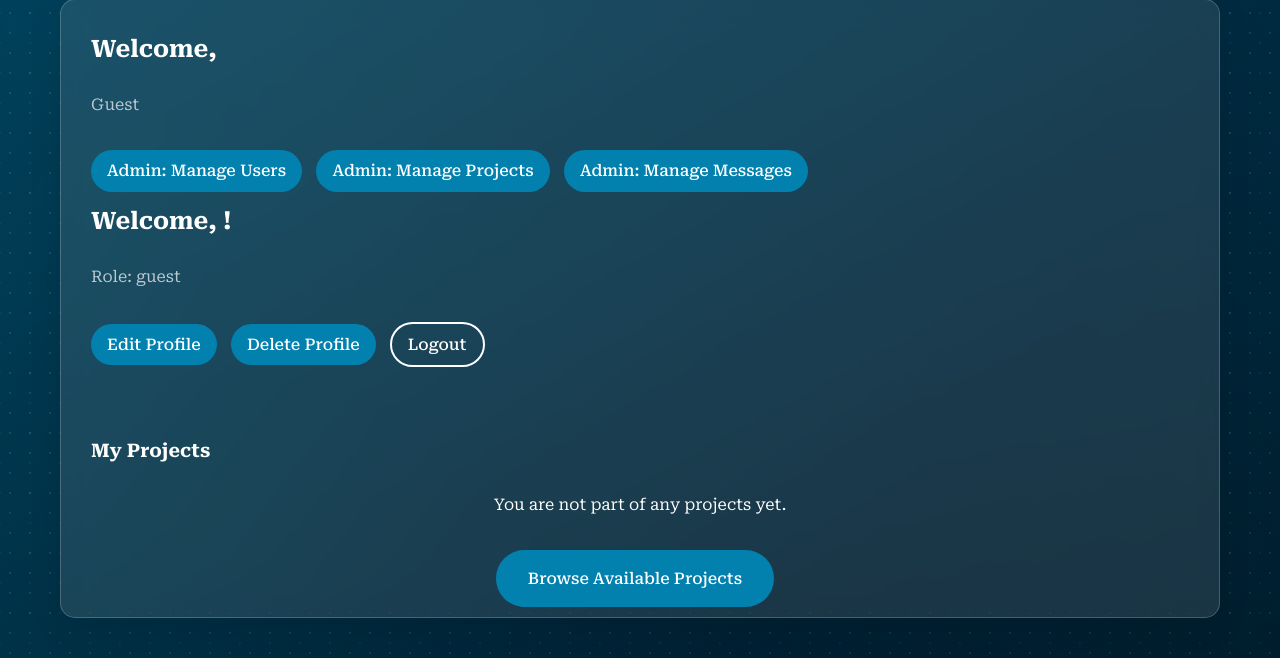
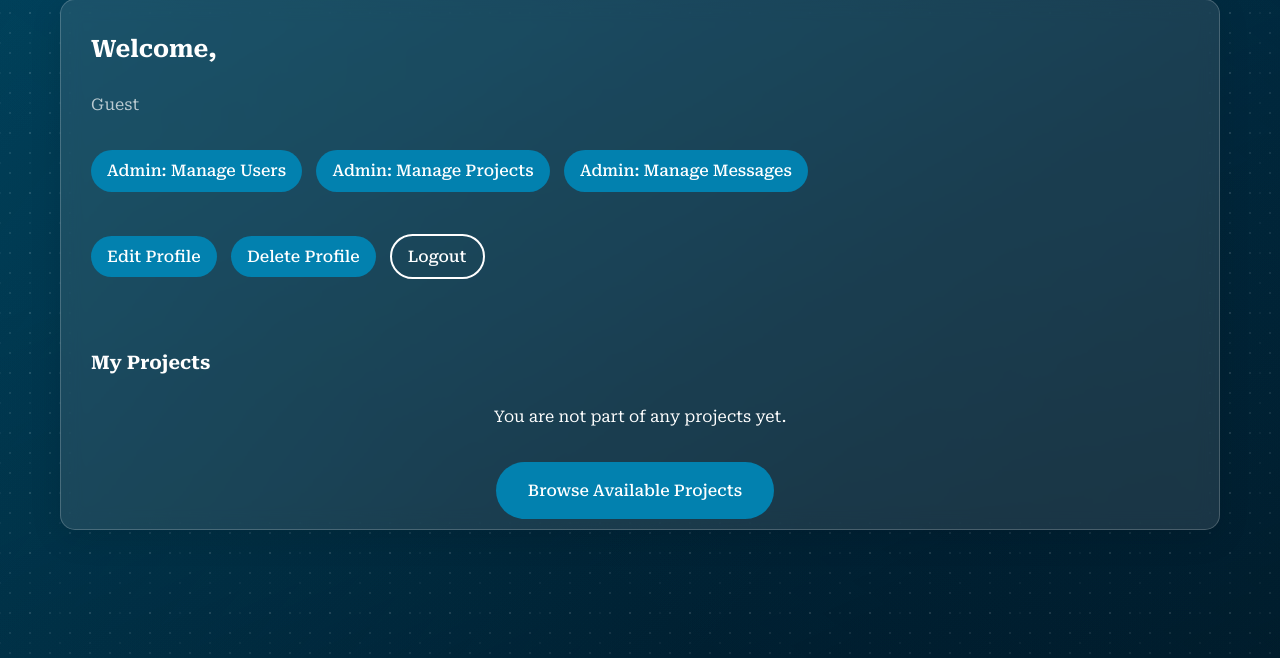
Before and after one commit to zackychan97/CIS375_Spring2025_Project1, a PHP site: page /dashboard.php in a window 1280 px wide. Shown: the part 137-795 px from the top of the page. Run offline with PHP 8.4, Linux system fonts and the light colour scheme; tables that the repository leaves empty or names only in its code hold one stand-in row (values such as "Sample post").

Commit message:
Presentation ready

```diff
--- a/dashboard.php
+++ b/dashboard.php
@@ -41,8 +41,6 @@
                 <a href="manage_projects.php" class="btn btn-secondary me-2 px-2 py-1">Admin: Manage Projects</a>
                 <a href="manage_messages.php" class="btn btn-secondary me-2 px-2 py-1">Admin: Manage Messages</a>
 
-                <h2 class="mb-3">Welcome, <?= htmlspecialchars($fullname) ?>!</h2>
-                <p class="text-muted">Role: <?= htmlspecialchars($role) ?></p>
 
             </div>
             <div class="col-md-4 text-md-end mt-4 mt-md-0">
@@ -70,7 +68,7 @@
                                 <h4 class="card-title mb-3"><?= htmlspecialchars($project['title']) ?></h4>
                                 <p class="card-text mb-4"><?= htmlspecialchars(substr($project['description'], 0, 100)) . (strlen($project['description']) > 100 ? '...' : '') ?></p>
                                 <div class="project-meta">
-                                    <span><strong>Role:</strong> <?= htmlspecialchars($project['role']) ?></span>
+                                    <span><strong>Role:</strong> <?= ucfirst(htmlspecialchars($project['role'])) ?></span>
                                     <span><strong>College:</strong> <?= htmlspecialchars($project['college']) ?></span>
                                 </div>
                             </div>
```
Also changed, not shown: upload_process.php (+7 -2 lines).
